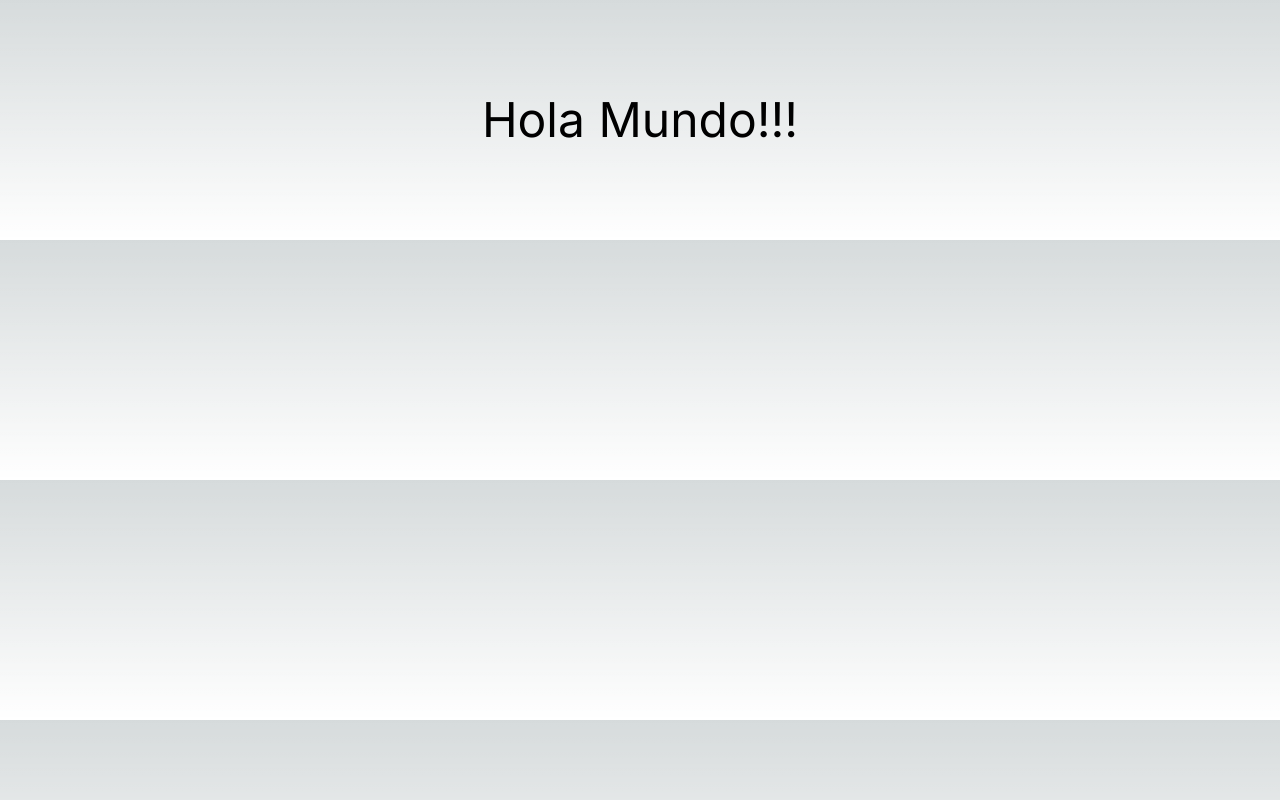
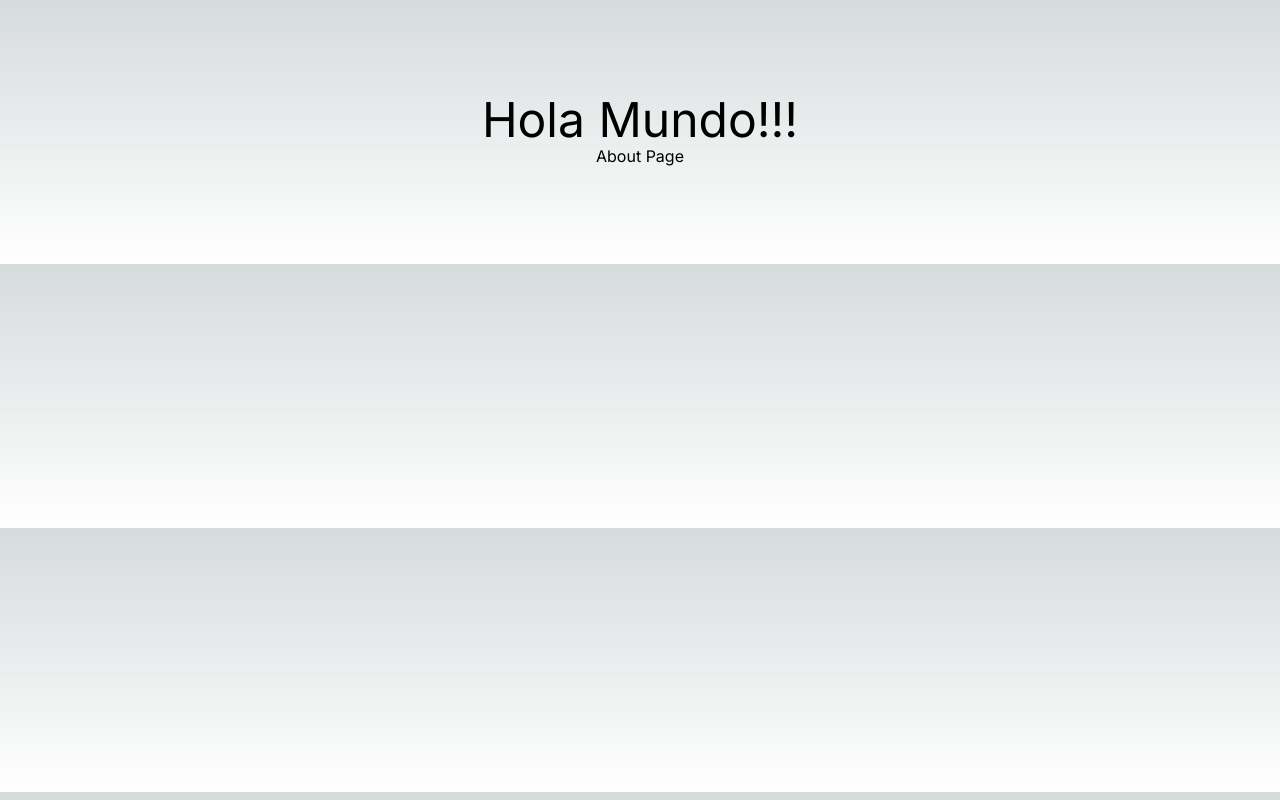
Before and after one commit to JCUrquiza/FirstStepsNext13, a Next.js app: page / in a window 1280 px wide. Built offline with nearby package versions, Linux system fonts and the light colour scheme.

Commit message:
Adding navigation to about page from home

```diff
--- a/app/page.tsx
+++ b/app/page.tsx
@@ -1,8 +1,13 @@
+import Link from 'next/link';
 
 export default function Home() {
   return (
     <main className="flex flex-col items-center p-24">
+
       <span className="text-5xl">Hola Mundo!!!</span>
+
+      <Link href={'/about'}>About Page</Link>
+
     </main>
   );
 }
```
